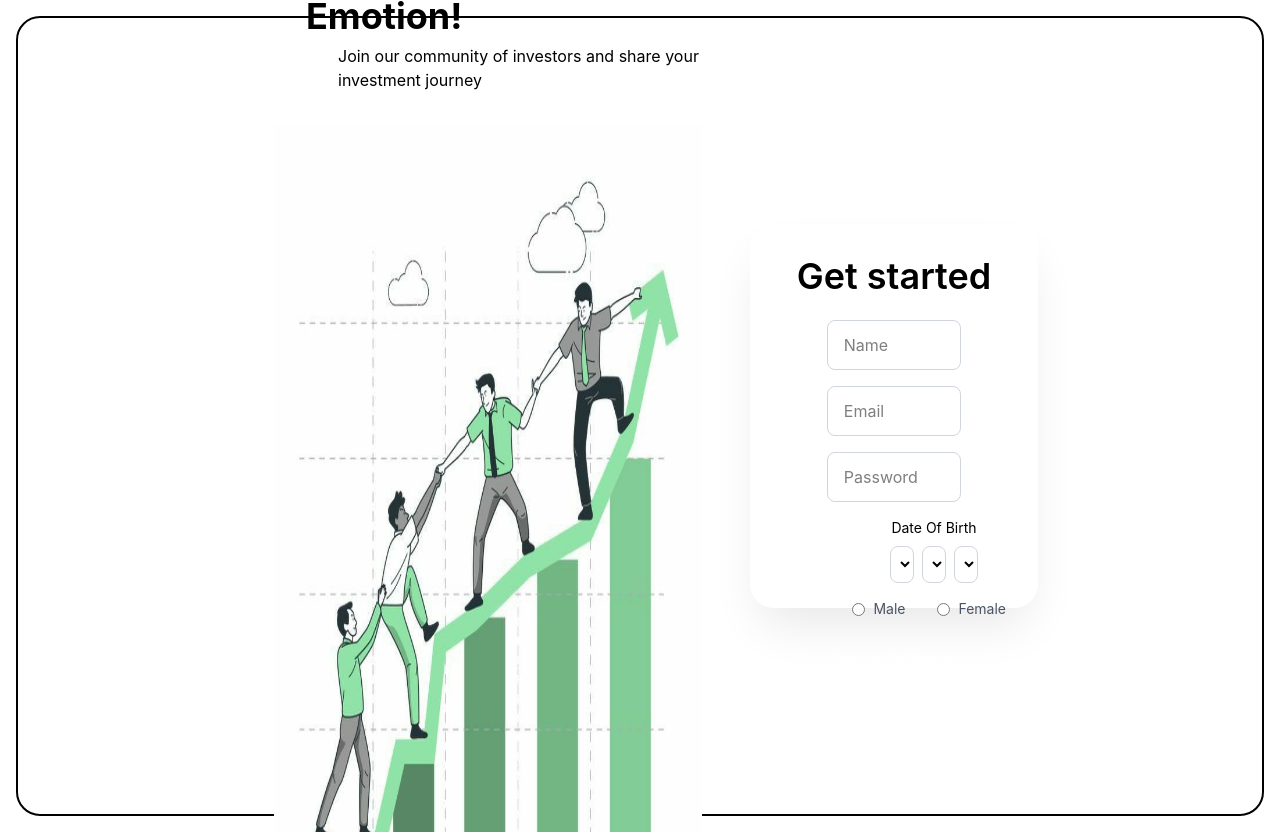
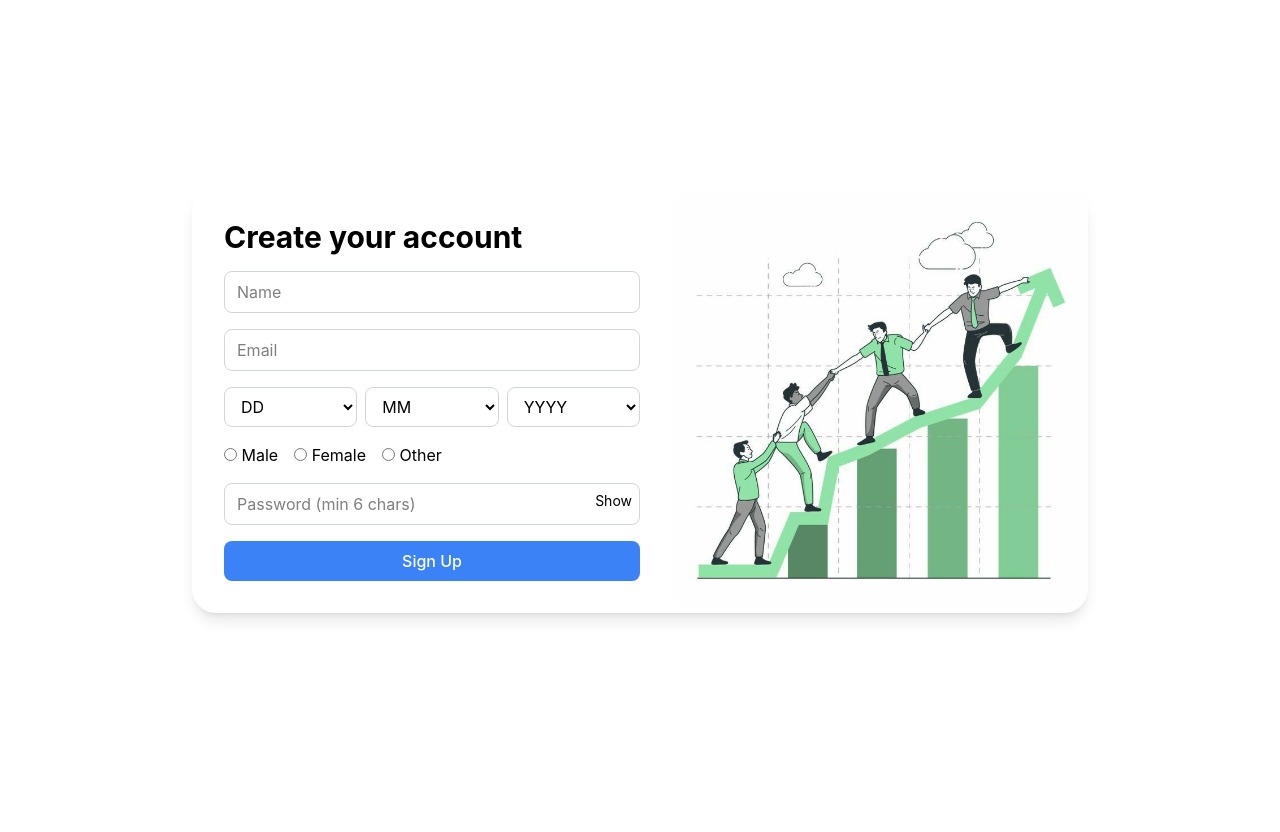
Before and after one commit to shreyuu/FinCastAI, a React (Vite) app in the folder frontend/: page /about in a window 1280 px wide. After the commit the page ends 800 px from the top, so only its background shows below. Built offline with nearby package versions, Linux system fonts and the light colour scheme.

Commit message:
feat: Refactor SignIn and SignUp forms for improved validation and user experience

```diff
--- a/frontend/src/SignIn.tsx
+++ b/frontend/src/SignIn.tsx
@@ -1,117 +1,104 @@
-import React, { useState } from 'react';
-import investmentImage from './assets/photo/potosss.jpg';
-import { useNavigate } from 'react-router-dom';
+import React, { useState } from "react";
+import { useNavigate } from "react-router-dom";
+import investmentImage from "./assets/photo/potosss.jpg";
 
 const SignInPage = () => {
-  const [formData, setFormData] = useState({
-    email: '',
-    password: ''
-  });
+  const [formData, setFormData] = useState({ email: "", password: "" });
+  const [showPassword, setShowPassword] = useState(false);
+  const [loading, setLoading] = useState(false);
+  const [loginMessage, setLoginMessage] = useState("");
   const navigate = useNavigate();
-  const [loginMessage, setLoginMessage] = useState('');
+
+  const validate = () => /\S+@\S+\.\S+/.test(formData.email) && formData.password.length >= 6;
 
   const handleSubmit = async (e: React.FormEvent<HTMLFormElement>) => {
     e.preventDefault();
-    console.log('Form submitted:', formData);
-
-    // Send a request to the backend to check if the credentials are valid
+    setLoginMessage("");
+    if (!validate()) {
+      setLoginMessage("Please enter a valid email and password.");
+      return;
+    }
+    setLoading(true);
     try {
-      const response = await fetch('http://localhost:3001/users/login', {
-        method: 'POST',
-        headers: {
-          'Content-Type': 'application/json'
-        },
-        body: JSON.stringify({
-          email: formData.email,
-          password: formData.password
-        })
+      const response = await fetch("http://localhost:3001/users/login", {
+        method: "POST",
+        headers: { "Content-Type": "application/json" },
+        body: JSON.stringify(formData),
       });
-
       const data = await response.json();
-
       if (response.ok) {
-        setLoginMessage('Login successful!');
-        localStorage.setItem("user", JSON.stringify(data.user)); // Save user info
-        setTimeout(() => {
-          setLoginMessage('');
-          navigate('/dashboard');
-        }, 2000);
+        setLoginMessage("Login successful!");
+        localStorage.setItem("user", JSON.stringify(data.user));
+        setTimeout(() => navigate("/dashboard"), 1200);
       } else {
-        alert('Login failed: ' + data.error);
+        setLoginMessage(data.error || "Login failed.");
       }
-    } catch (error) {
-      console.error('Error:', error);
-      alert('Server error. Please try again later.');
+    } catch {
+      setLoginMessage("Server error. Please try again later.");
     }
+    setLoading(false);
   };
 
   const handleInputChange = (e: React.ChangeEvent<HTMLInputElement>) => {
     const { name, value } = e.target;
-    setFormData(prev => ({
-      ...prev,
-      [name]: value
-    }));
+    setFormData((prev) => ({ ...prev, [name]: value }));
   };
 
   return (
-    <div className="min-h-screen w-screen bg-primary p-4 flex items-center justify-center overflow-hidden">
-      <div className="w-full max-w-7xl bg-white m-0 flex flex-row items-center gap-12 h-screen border-2 border-black rounded-3xl">
-        {/* Left side content */}
-        <div className="flex-1 text-left">
-          <h1 className="text-4xl font-bold text-black mb-6 pl-72 pt-12">Trade Your Plan Not Emotion!</h1>
-          <p className="text-black -mt-4 mb-8 pl-80">Join our community of investors and share your investment journey</p>
-          <img src={investmentImage} alt="Investment illustration" className="pl-64 max-w-full h-screen w-screen" />
-        </div>
-
-        {/* Right side form */}
-        <div className="flex-1 w-full max-w-md flex justify-center pr-56">
-          <div className="bg-white p-8 rounded-3xl h-96 shadow-2xl shadow-black/10 w-full text-center">
-            <h2 className="text-4xl font-semibold mb-2 text-center font-nova-bold text-black">Welcome back</h2>
-            <p className="text-black">Welcome back! Please enter your details.</p>
-            <form onSubmit={handleSubmit}>
-              <label htmlFor="email" className="block text-left w-24 font-bold mt-2.5 mr-96 text-black">Email</label>
-              <div className="flex flex-col gap-4 items-center">
+    <div className="min-h-screen w-screen bg-primary flex items-center justify-center">
+      <div className="max-w-4xl w-full bg-white rounded-3xl shadow-lg flex overflow-hidden">
+        <div className="flex-1 p-8 flex flex-col justify-center">
+          <h2 className="text-3xl font-bold mb-4 text-primary">Welcome back</h2>
+          <form onSubmit={handleSubmit} className="space-y-4">
             <input
+              name="email"
               type="email"
-                  id="email"
-                  name="email"
-                  placeholder="Enter your email"
-                  required
+              placeholder="Email"
               value={formData.email}
               onChange={handleInputChange}
-                  className="w-full bg-white text-black px-4 py-3 border border-gray-300 rounded-lg text-base text-left focus:outline-none focus:border-primary focus:shadow-lg focus:shadow-blue-100"
+              required
+              className="input-field"
             />
-
-                <label htmlFor="password" className="block text-left w-24 font-bold mt-2.5 mr-96 text-black">Password</label>
+            <div className="relative">
               <input
-                  type="password"
-                  id="password"
                 name="password"
+                type={showPassword ? "text" : "password"}
                 placeholder="Password"
-                  required
                 value={formData.password}
                 onChange={handleInputChange}
-                  className="w-full bg-white text-black px-4 py-3 border border-gray-300 rounded-lg text-base text-left focus:outline-none focus:border-primary focus:shadow-lg focus:shadow-blue-100"
+                required
+                className="input-field pr-10"
+                minLength={6}
               />
+              <button
+                type="button"
+                className="absolute right-2 top-2 text-sm"
+                onClick={() => setShowPassword((v) => !v)}
+                aria-label="Toggle password visibility">
+                {showPassword ? "Hide" : "Show"}
+              </button>
             </div>
-
-              <a href="#" className="text-right w-full block my-2.5 text-primary no-underline">Forgot password</a>
-
-              <button type="submit" className="w-full py-3 bg-primary text-white border-none rounded-3xl text-base cursor-pointer transition-colors hover:bg-primary">Login</button>
-
-              <button className="w-full py-3 bg-white border border-gray-300 rounded-lg cursor-pointer transition-colors hover:bg-gray-50 flex items-center justify-center">
-                <svg viewBox="0 0 24 24" className="w-5 h-5">
-                  <path fill="#EA4335" d="M12 5.04c1.44 0 2.88.49 4.13 1.46l3.01-3.02C17.12 1.77 14.63.85 12 .85c-4.1 0-7.65 2.34-9.38 5.75l3.52 2.73c.84-2.51 3.18-4.29 5.86-4.29z"/>
-                  <path fill="#34A853" d="M23.15 12.34c0-.81-.07-1.59-.21-2.34H12v4.42h6.29c-.27 1.44-1.09 2.66-2.32 3.48l3.36 2.61c1.96-1.82 3.09-4.49 3.09-7.67z"/>
-                  <path fill="#FBBC05" d="M5.14 14.48c-.21-.63-.33-1.31-.33-2.01c0-.7.12-1.37.33-2.01l-3.52-2.73c-.72 1.44-1.12 3.06-1.12 4.74s.4 3.3 1.12 4.74l3.52-2.73z"/>
-                  <path fill="#4285F4" d="M12 23.15c3.04 0 5.59-1.01 7.45-2.73l-3.36-2.61c-.93.62-2.12.99-4.09.99c-2.68 0-5.02-1.78-5.86-4.29l-3.52 2.73c1.73 3.41 5.28 5.75 9.38 5.75z"/>
-                </svg>
+            <button type="submit" className="btn-primary w-full" disabled={loading}>
+              {loading ? "Logging in..." : "Login"}
             </button>
+            {loginMessage && (
+              <div
+                className={`text-center text-sm mt-2 ${
+                  loginMessage.includes("successful") ? "text-green-600" : "text-red-600"
+                }`}>
+                {loginMessage}
+              </div>
+            )}
+            <p className="text-gray-600 text-sm mt-4">
+              Don't have an account?{" "}
+              <span className="text-primary font-bold cursor-pointer" onClick={() => navigate("/about")}>
+                Sign up for free
+              </span>
+            </p>
           </form>
-             {loginMessage && <div className={`mt-2.5 p-2.5 text-center rounded-lg text-sm transition-opacity duration-500 ${loginMessage.includes('successful') ? 'bg-white text-green-500' : 'bg-red-500 text-white'}`}>{loginMessage}</div>}
-
-            <p className="text-gray-600 text-sm mb-4">Don't have an account? <a href="#" onClick={() => navigate('/about')} className="text-primary no-underline font-bold">Sign up for free</a></p>
         </div>
+        <div className="flex-1 bg-primary flex items-center justify-center">
+          <img src={investmentImage} alt="Investment" className="max-w-full h-auto rounded-3xl" />
         </div>
       </div>
     </div>
--- a/frontend/src/SignUpForm.tsx
+++ b/frontend/src/SignUpForm.tsx
@@ -1,207 +1,200 @@
-import React from 'react';
-import { useNavigate } from 'react-router-dom';
-import investmentImage from './assets/photo/potosss.jpg'; // Add image path
+import React, { useState } from "react";
+import { useNavigate } from "react-router-dom";
+import investmentImage from "./assets/photo/potosss.jpg";
 
 const SignupPage = () => {
-  const [formData, setFormData] = React.useState({
-    name: '',
-    email: '',
-    birthDate: {
-      day: '',
-      month: '',
-      year: ''
-    },
-    gender: '',
-    password: ''
-
+  const [formData, setFormData] = useState({
+    name: "",
+    email: "",
+    birthDate: { day: "", month: "", year: "" },
+    gender: "",
+    password: "",
   });
-
+  const [showPassword, setShowPassword] = useState(false);
+  const [loading, setLoading] = useState(false);
+  const [errorMsg, setErrorMsg] = useState("");
+  const [successMsg, setSuccessMsg] = useState("");
   const navigate = useNavigate();
 
-  const handleSubmit = async (e: React.FormEvent) => {
-    e.preventDefault(); // Prevent default form submission
-
-    // Format the birthDate as 'YYYY-MM-DD'
-    const { day, month, year } = formData.birthDate;
-    const dob = `${year}-${month}-${day}`;
-
-    const user = {
-      name: formData.name,
-      email: formData.email.trim().toLowerCase(),
-      dob,// Normalize email
-      gender: formData.gender,
-      password: formData.password,
+  const validate = () => {
+    if (!formData.name || !formData.email || !formData.gender || !formData.password) return false;
+    if (!formData.birthDate.day || !formData.birthDate.month || !formData.birthDate.year) return false;
+    if (!/\S+@\S+\.\S+/.test(formData.email)) return false;
+    if (formData.password.length < 6) return false;
+    return true;
   };
 
+  const handleSubmit = async (e: React.FormEvent) => {
+    e.preventDefault();
+    setErrorMsg("");
+    setSuccessMsg("");
+    if (!validate()) {
+      setErrorMsg("Please fill all fields correctly.");
+      return;
+    }
+    setLoading(true);
+    const dob = `${formData.birthDate.year}-${formData.birthDate.month}-${formData.birthDate.day}`;
+    const user = { ...formData, dob, email: formData.email.trim().toLowerCase() };
     try {
-      // Send POST request to backend API
-      const response = await fetch('http://localhost:3001/users', {
-        method: 'POST',
-        headers: {
-          'Content-Type': 'application/json'
-        },
-        body: JSON.stringify(user)
+      const response = await fetch("http://localhost:3001/users", {
+        method: "POST",
+        headers: { "Content-Type": "application/json" },
+        body: JSON.stringify(user),
       });
-
       if (response.ok) {
-        //const data = await response.json();
-        alert('User created:');
-        // Navigate to another page on successful signup
-        navigate('/login');
+        setSuccessMsg("Signup successful! Redirecting...");
+        setTimeout(() => navigate("/login"), 1500);
       } else {
         const err = await response.json();
-        alert('Signup failed: ' + err.error);
+        setErrorMsg(err.error || "Signup failed.");
       }
-    } catch (error) {
-      console.error('Error:', error);
-      alert('Server error.');
+    } catch {
+      setErrorMsg("Server error.");
     }
+    setLoading(false);
   };
 
   const handleInputChange = (e: React.ChangeEvent<HTMLInputElement | HTMLSelectElement>) => {
     const { name, value } = e.target;
-
-    // Handle birth date fields
-    if (name === 'birth_day' || name === 'birth_month' || name === 'birth_year') {
-      const dateField = name.split('_')[1]; // Extract 'day', 'month', or 'year'
-      setFormData(prev => ({
+    if (name.startsWith("birth_")) {
+      const dateField = name.split("_")[1];
+      setFormData((prev) => ({
         ...prev,
-        birthDate: {
-          ...prev.birthDate,
-          [dateField]: value
-        }
+        birthDate: { ...prev.birthDate, [dateField]: value },
       }));
     } else {
-      // Handle all other fields
-      setFormData(prev => ({
-        ...prev,
-        [name]: value
-      }));
+      setFormData((prev) => ({ ...prev, [name]: value }));
     }
   };
 
   return (
-    <div className="min-h-screen w-screen bg-primary p-4 flex items-center justify-center overflow-hidden">
-      <div className="w-full max-w-7xl bg-white m-0 flex flex-row items-center gap-12 h-screen border-2 border-black rounded-3xl">
-        <div className="flex-1 text-left">
-          <h1 className="text-4xl font-bold text-black mb-6 pl-72 pt-12">Trade Your Plan Not Emotion!</h1>
-          <p className="text-black -mt-4 mb-8 pl-80">Join our community of investors and share your investment journey</p>
-          <img src={investmentImage} alt="Investment illustration" className="pl-64 max-w-full h-screen w-screen" />
-        </div>
-
-        <div className="flex-1 w-full max-w-lg flex justify-center pr-56">
-          <div className="bg-white p-8 rounded-3xl h-96 shadow-2xl shadow-black/10 w-full text-center">
-            <h2 className="text-4xl font-semibold mb-6 text-center font-nova-bold text-black">Get started</h2>
-            <form onSubmit={handleSubmit}>
-              <div className="flex flex-col gap-4 items-center">
+    <div className="min-h-screen w-screen bg-primary flex items-center justify-center">
+      <div className="max-w-4xl w-full bg-white rounded-3xl shadow-lg flex overflow-hidden">
+        <div className="flex-1 p-8 flex flex-col justify-center">
+          <h2 className="text-3xl font-bold mb-4 text-primary">Create your account</h2>
+          <form onSubmit={handleSubmit} className="space-y-4">
             <input
+              name="name"
               type="text"
-                  name="name"
               placeholder="Name"
+              value={formData.name}
               onChange={handleInputChange}
-                  value={formData.name}
               required
-                  className="w-3/5 bg-white text-black px-4 py-3 border border-gray-300 rounded-lg text-base text-left focus:outline-none focus:border-primary focus:shadow-lg focus:shadow-blue-100"
+              className="input-field"
             />
-
             <input
+              name="email"
               type="email"
-                  name="email"
               placeholder="Email"
+              value={formData.email}
               onChange={handleInputChange}
-                  value={formData.email}
               required
-                  className="w-3/5 bg-white text-black px-4 py-3 border border-gray-300 rounded-lg text-base text-left focus:outline-none focus:border-primary focus:shadow-lg focus:shadow-blue-100"
+              className="input-field"
             />
-
-                <input
-                  type="password"
-                  name="password"
-                  placeholder="Password"
-                  onChange={handleInputChange}
-                  value={formData.password}
-                  required
-                  className="w-3/5 bg-white text-black px-4 py-3 border border-gray-300 rounded-lg text-base text-left focus:outline-none focus:border-primary focus:shadow-lg focus:shadow-blue-100"
-                />
-
-                <div className="pl-20 w-3/4 text-center">
-                  <label className="block mb-2 text-black text-sm">Date Of Birth</label>
-                  <div className="grid grid-cols-3 gap-2 text-black">
+            <div className="flex gap-2">
               <select
                 name="birth_day"
+                value={formData.birthDate.day}
                 onChange={handleInputChange}
-                      value={formData.birthDate.day}
                 required
-                      className="bg-white text-black px-2 py-2 border border-gray-300 rounded-lg text-sm text-left focus:outline-none focus:border-primary"
-                    >
+                className="input-field">
                 <option value="">DD</option>
-                      {Array.from({ length: 31 }, (_, i) => i + 1).map(day => (
-                        <option key={day} value={String(day).padStart(2, '0')}>
+                {Array.from({ length: 31 }, (_, i) => i + 1).map((day) => (
+                  <option key={day} value={String(day).padStart(2, "0")}>
                     {day}
                   </option>
                 ))}
               </select>
               <select
                 name="birth_month"
+                value={formData.birthDate.month}
                 onChange={handleInputChange}
-                      value={formData.birthDate.month}
                 required
-                      className="bg-white text-black px-2 py-2 border border-gray-300 rounded-lg text-sm text-left focus:outline-none focus:border-primary"
-                    >
+                className="input-field">
                 <option value="">MM</option>
-                      {Array.from({ length: 12 }, (_, i) => i + 1).map(month => (
-                        <option key={month} value={String(month).padStart(2, '0')}>
+                {Array.from({ length: 12 }, (_, i) => i + 1).map((month) => (
+                  <option key={month} value={String(month).padStart(2, "0")}>
                     {month}
                   </option>
                 ))}
               </select>
               <select
                 name="birth_year"
+                value={formData.birthDate.year}
                 onChange={handleInputChange}
-                      value={formData.birthDate.year}
                 required
-                      className="bg-white text-black px-2 py-2 border border-gray-300 rounded-lg text-sm text-left focus:outline-none focus:border-primary"
-                    >
+                className="input-field">
                 <option value="">YYYY</option>
-                      {Array.from({ length: 100 }, (_, i) => new Date().getFullYear() - i).map(year => (
+                {Array.from({ length: 100 }, (_, i) => new Date().getFullYear() - i).map((year) => (
                   <option key={year} value={String(year)}>
                     {year}
                   </option>
                 ))}
               </select>
             </div>
-                </div>
-
-                <div className="w-full flex gap-8 pl-2.5 flex-row justify-end">
-                  <label className="flex items-center gap-2 text-gray-600 text-sm">
+            <div className="flex gap-4">
+              <label>
                 <input
                   type="radio"
                   name="gender"
                   value="Male"
+                  checked={formData.gender === "Male"}
                   onChange={handleInputChange}
-                      checked={formData.gender === 'Male'}
                   required
-                    />
-                    <span>Male</span>
+                />{" "}
+                Male
               </label>
-                  <label className="flex items-center gap-2 text-gray-600 text-sm">
+              <label>
                 <input
                   type="radio"
                   name="gender"
                   value="Female"
+                  checked={formData.gender === "Female"}
                   onChange={handleInputChange}
-                      checked={formData.gender === 'Female'}
-                    />
-                    <span>Female</span>
+                  required
+                />{" "}
+                Female
+              </label>
+              <label>
+                <input
+                  type="radio"
+                  name="gender"
+                  value="Other"
+                  checked={formData.gender === "Other"}
+                  onChange={handleInputChange}
+                  required
+                />{" "}
+                Other
               </label>
             </div>
-
-                <button type="submit" onClick={handleSubmit} className="w-3/5 py-3 bg-primary text-white border-none rounded-3xl text-base cursor-pointer transition-colors hover:bg-primary">
-                  Sign up to Vexter
+            <div className="relative">
+              <input
+                name="password"
+                type={showPassword ? "text" : "password"}
+                placeholder="Password (min 6 chars)"
+                value={formData.password}
+                onChange={handleInputChange}
+                required
+                className="input-field pr-10"
+                minLength={6}
+              />
+              <button
+                type="button"
+                className="absolute right-2 top-2 text-sm"
+                onClick={() => setShowPassword((v) => !v)}
+                aria-label="Toggle password visibility">
+                {showPassword ? "Hide" : "Show"}
               </button>
             </div>
+            <button type="submit" className="btn-primary w-full" disabled={loading}>
+              {loading ? "Signing up..." : "Sign Up"}
+            </button>
+            {errorMsg && <div className="text-red-600 text-sm">{errorMsg}</div>}
+            {successMsg && <div className="text-green-600 text-sm">{successMsg}</div>}
           </form>
         </div>
+        <div className="flex-1 bg-primary flex items-center justify-center">
+          <img src={investmentImage} alt="Investment" className="max-w-full h-auto rounded-3xl" />
         </div>
       </div>
     </div>
```
Lines whose indentation alone changed are shown as unchanged.
